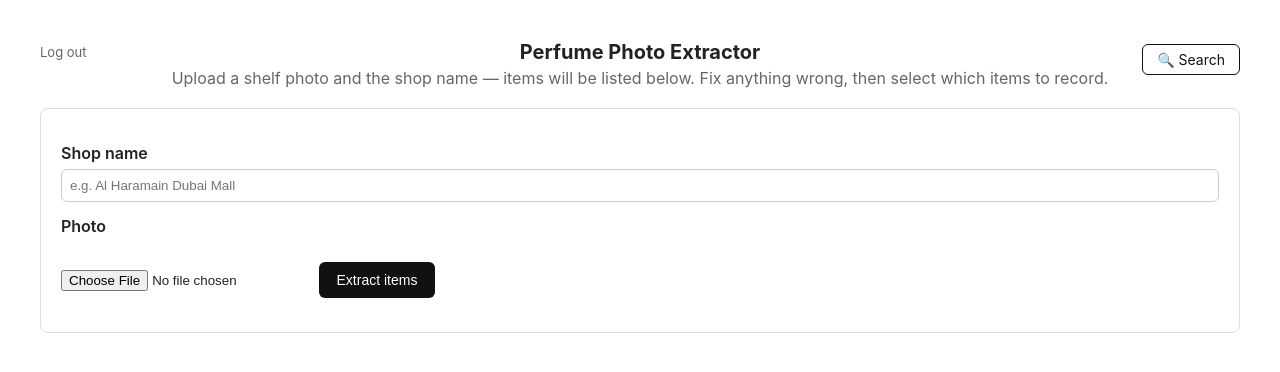
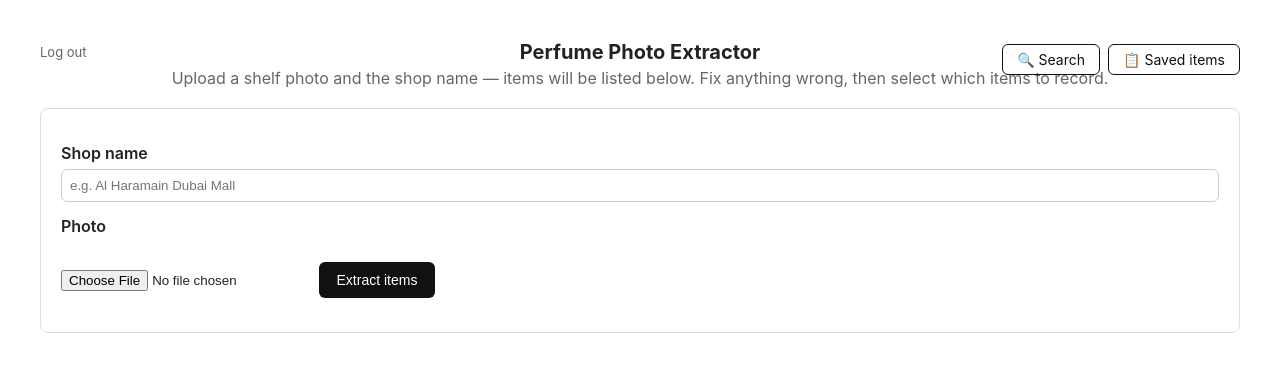
Before and after one commit to Ahsana-fragrantsouq/Perfume_Photo_Extractor, a Flask app: page / in a window 1280 px wide. Shown: the top 372 px of the page. Run offline with Flask 3, Linux system fonts and the light colour scheme; the visitor is signed in with stand-in values (Sample User, id 1); data that the repository does not hold is empty; some libraries are stand-ins or nearby versions.

Commit message:
add saved items button

```diff
--- a/templates/index.html
+++ b/templates/index.html
@@ -39,8 +39,9 @@
   .confidence-high { color: #1a7a1a; }
   .actions { margin-top: 16px; display: flex; gap: 10px; align-items: center; }
   .top-bar { position: relative; text-align: center; }
-  .top-bar a.search-link { position: absolute; top: 4px; right: 0; font-size: 14px; color: #111; text-decoration: none; border: 1px solid #111; padding: 6px 14px; border-radius: 6px; white-space: nowrap; }
-  .top-bar a.search-link:hover { background: #111; color: #fff; }
+  .top-bar .top-right-links { position: absolute; top: 4px; right: 0; display: flex; gap: 8px; }
+  .top-bar .top-right-links a { font-size: 14px; color: #111; text-decoration: none; border: 1px solid #111; padding: 6px 14px; border-radius: 6px; white-space: nowrap; }
+  .top-bar .top-right-links a:hover { background: #111; color: #fff; }
   .top-bar a.logout-link { position: absolute; top: 4px; left: 0; font-size: 13px; color: #666; text-decoration: none; }
   .top-bar a.logout-link:hover { text-decoration: underline; }
 </style>
@@ -53,7 +54,10 @@
     <h1>Perfume Photo Extractor</h1>
     <p class="sub">Upload a shelf photo and the shop name — items will be listed below. Fix anything wrong, then select which items to record.</p>
   </div>
-  <a href="/search" class="search-link">🔍 Search</a>
+  <div class="top-right-links">
+    <a href="/search">🔍 Search</a>
+    <a href="/admin/data">📋 Saved items</a>
+  </div>
 </div>
 
 <form id="uploadForm">
```
